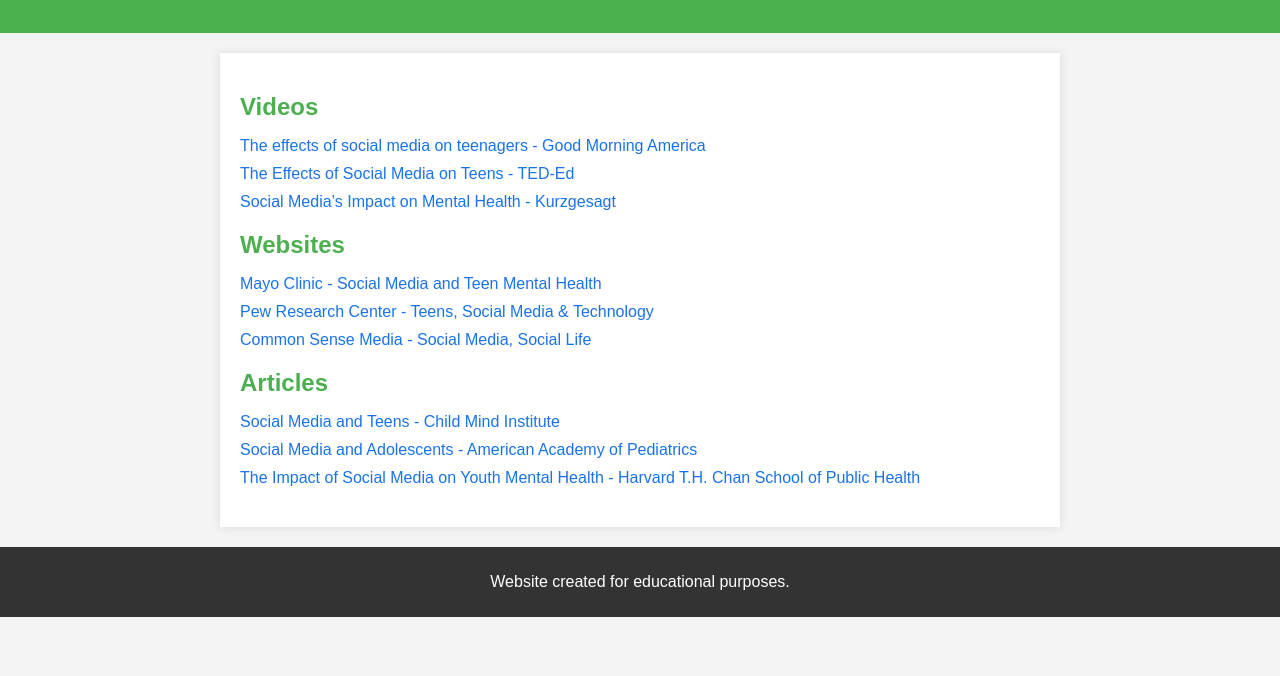
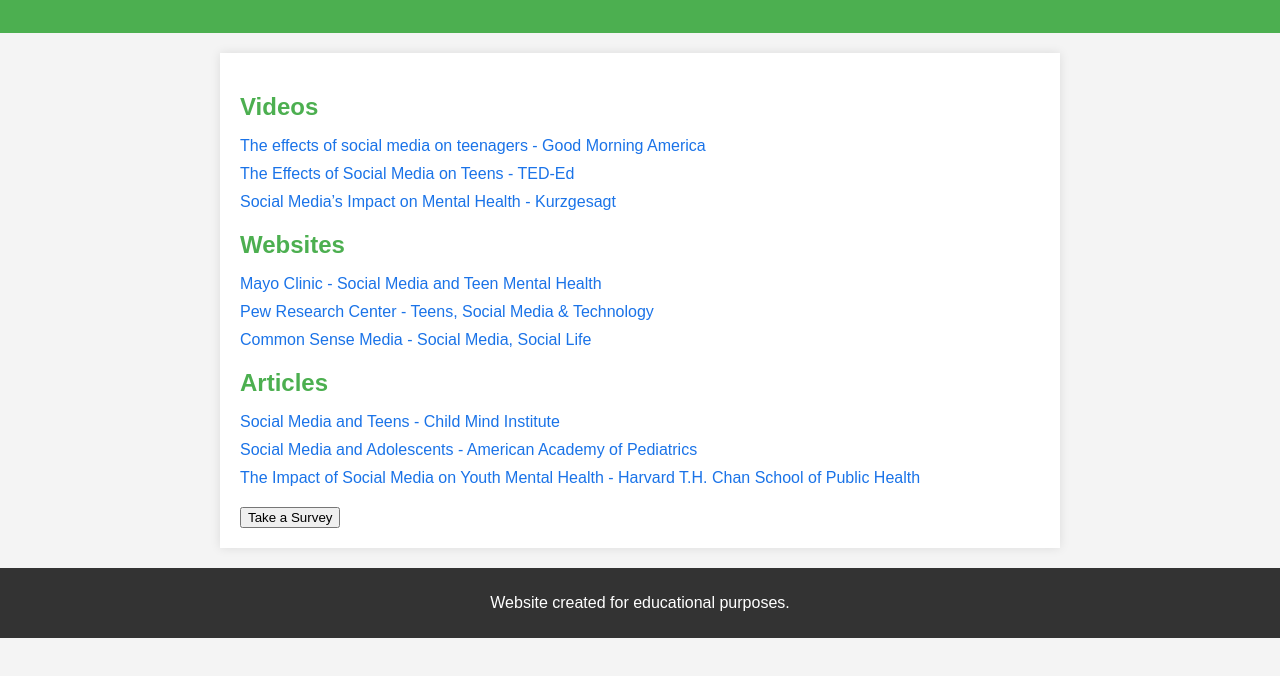
Before and after one commit to Nandrol/social-media-impact-website, a plain HTML site: page index.html in a window 1280 px wide. Shown: the part 94-770 px from the top of the page. Drawn offline with Linux system fonts and the light colour scheme.

Commit message:
index.html

```diff
--- a/index.html
+++ b/index.html
@@ -76,6 +76,8 @@
                 </li>
             </ul>
         </section>
+
+        <button onclick="window.location.href='Survey.html'">Take a Survey</button>
     </main>
 
     <footer>
```
